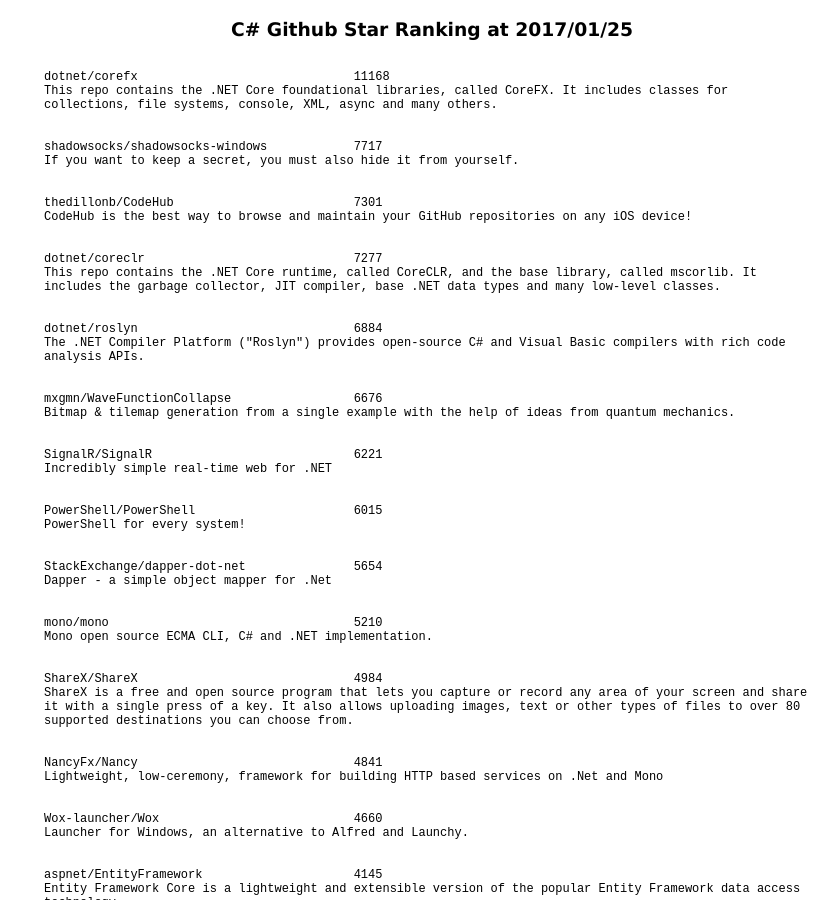
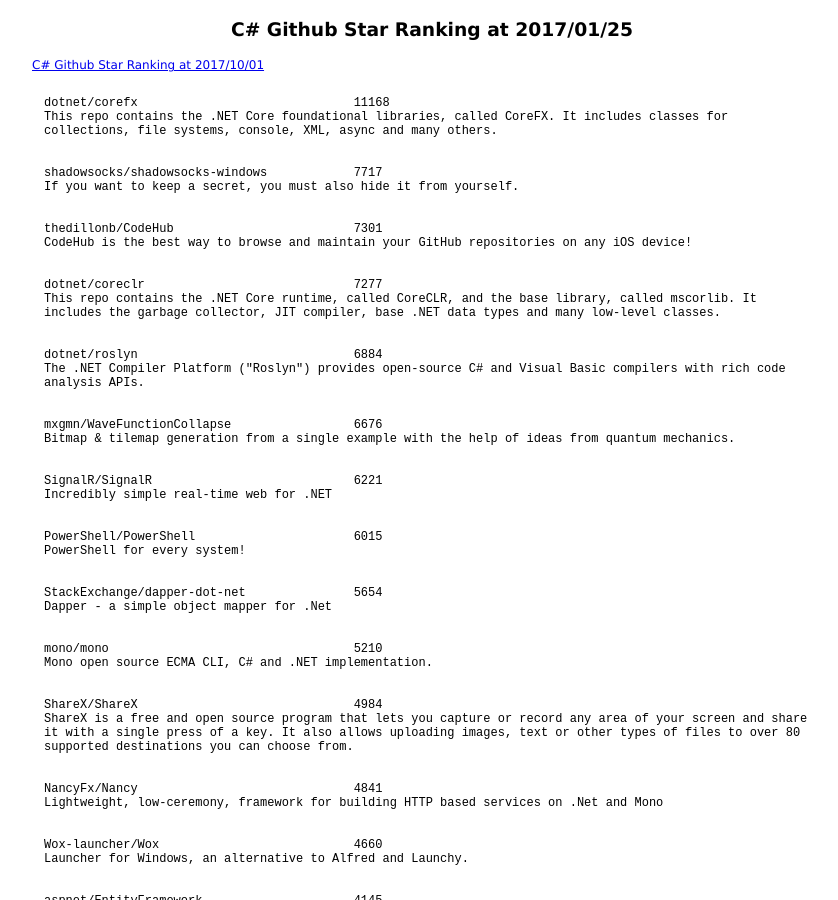
Before and after one commit to 38elements/38elements.github.com, a Jekyll site: the page built from _posts/2017-01-25-csharp-repository-github-star-ranking.md, in a window 1280 px wide and 900 px high. Shown: the whole window, without its empty margins (208-1046 px from the left). Built offline with Jekyll 4.4.1, drawn with Linux system fonts in a browser that asks for light colours.

Commit message:
Update 2017-01-25-csharp-repository-github-star-ranking.md

```diff
--- a/_posts/2017-01-25-csharp-repository-github-star-ranking.md
+++ b/_posts/2017-01-25-csharp-repository-github-star-ranking.md
@@ -2,6 +2,7 @@
 layout: posts
 title: C# Github Star Ranking at 2017/01/25
 ---
+[C# Github Star Ranking at 2017/10/01](/2017/10/01/csharp-repository-github-star-ranking.html)
 <pre style="background-color: white;border: none;">
 dotnet/corefx                              11168
 This repo contains the .NET Core foundational libraries, called CoreFX. It includes classes for collections, file systems, console, XML, async and many others.
```
